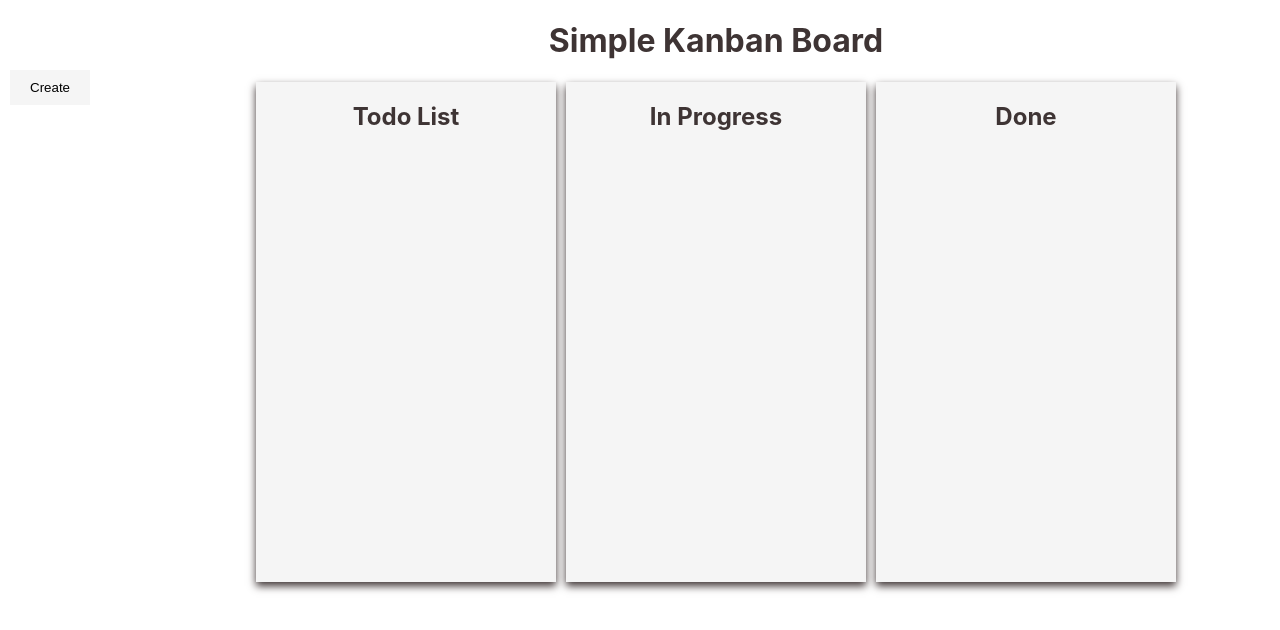
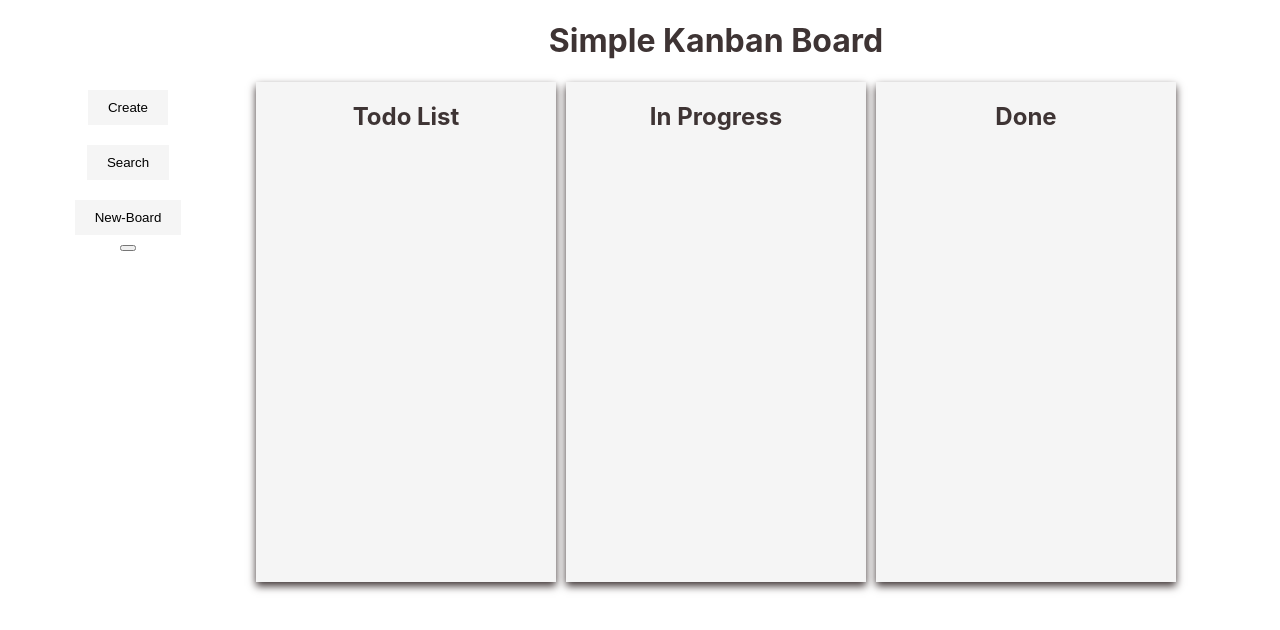
Before and after one commit to Preciousnnebuogor/Kanban-Board, a React (Create React App) app: page / in a window 1280 px wide. Shown: the top 630 px of the page. Built offline with nearby package versions, Linux system fonts and the light colour scheme.

Commit message:
added work.jsx

```diff
--- a/src/App.css
+++ b/src/App.css
@@ -55,6 +55,7 @@ body {
   border: none;
   padding: 10px 20px;
   margin: 10px;
+  cursor: pointer;
 }
 .sec-content {
   position: fixed;
@@ -119,6 +120,13 @@ body {
   background-color: #1e1e1e;
   color: #fff;
 }
+.side-bar{
+  display: flex;
+  justify-content: center;
+  align-items: center;
+  flex-direction: column;
+  margin-top: 20px;
+}
 
 @media (max-width: 768px) {
   .content {
--- a/src/App.js
+++ b/src/App.js
@@ -2,13 +2,15 @@
 import './App.css';
 import Home from './components/home';
 import Home2 from './components/home2';
+import Work from './components/work';
 
 
 function App() {
   return (
     <div className="App">
     {/* <Home/> */}
-    <Home2/>
+    {/* <Home2/> */}
+    <Work/>
 
     </div>
   );
--- /dev/null
+++ b/src/components/work.jsx
@@ -0,0 +1,148 @@
+import { useState } from "react";
+
+export default function Work() {
+    const [showTextarea, setTextareaShow] = useState(false);
+    const [getText, setGetText] = useState("");
+    const [edit, setEdit] = useState(false)
+  const [cardList, setCardList] = useState([
+    // { id: 1, text: "Card one", column: "todo" },
+    // { id: 2, text: "Card two", column: "inProgress" },
+    // { id: 3, text: "Card three", column: "done" },
+  ]);
+
+  const [draggedCardId, setDraggedCardId] = useState(null);
+
+  function handleDragStart(id) {
+    setDraggedCardId(id); // Save the id of the card being dragged
+  }
+
+  function handleDrop(columnParm) {
+    setCardList((prevCards) => {
+      return prevCards.map((card) => {
+        if (card.id === draggedCardId) {
+          // Manually update only the column of the dragged card
+          return {
+            id: card.id,
+            text: card.text,
+            column: columnParm,
+          };
+        } else {
+          return card;
+        }
+      });
+    });
+
+    setDraggedCardId(null); // Reset after drop
+  }
+
+  function allowDrop(e) {
+    e.preventDefault(); // Allow the card to be dropped
+  }
+
+  function handleClick() {
+    setTextareaShow(true);
+  }
+  function closeClick() {
+    setTextareaShow(false);
+  }
+
+  function addCard() {
+   if(getText.trim() === "")return
+   const newCard = {
+    id: cardList.length + 1,
+    text: getText,
+    column: 'todo'
+   }
+   setCardList([...cardList, newCard])
+   setGetText("")
+   setTextareaShow(false);
+  }
+  function deleteButton(id){
+    setCardList(cardList.filter((card)=>card.id !== id))
+  }
+  function handleEdit(){
+   if(edit){
+    setEdit(true)
+   } else{
+    setEdit(false)
+   }
+  }
+
+  return (
+    <div style={{ display: "flex" }}>
+      <div style={{ width: "20%", marginTop: "60px" }}>
+        <div className="side-bar">
+          <button onClick={handleClick} className="input-butt">
+            Create
+          </button>
+          <button onClick={handleEdit} className="input-butt">
+            Search
+          </button>
+          <button className="input-butt">New-Board</button>
+          <button></button>
+
+          {showTextarea && (
+            <div className="sec-content">
+              <div className="icons">
+                <button onClick={closeClick}>close</button>
+                <button onClick={addCard}>Add</button>
+              </div>
+              <textarea
+                className="textarea"
+                onChange={(e) => setGetText(e.target.value)}
+                value={getText}
+              />
+            </div>
+          )}
+        </div>
+      </div>
+
+      <div className="container">
+        <h1 className="text-h1">Simple Kanban Board</h1>
+
+        <div className="content">
+          {/* Loop through columns dynamically */}
+          {["todo", "inProgress", "done"].map((section) => (
+            <div
+              className="board"
+              key={section}
+              onDragOver={allowDrop}
+              onDrop={() => handleDrop(section)}
+            >
+              <h2 className="text-h2">
+                {section === "todo"
+                  ? "Todo List"
+                  : section === "inProgress"
+                  ? "In Progress"
+                  : "Done"}
+              </h2>
+
+              {/* Loop through and render only the cards that belong to this column */}
+              {cardList
+                .filter((card) => card.column === section)
+                .map((card) => (
+                  <div
+                    className="card"
+                    key={card.id}
+                    draggable="true"
+                    onDragStart={() => handleDragStart(card.id)}
+                  >
+                    <div className="displayCard">
+                      {card.text}
+                      <button
+                        onClick={() => deleteButton(card.id)}
+                        className="displayCard-butt"
+                      >
+                        X
+                      </button>
+                      <button>✏️</button>
+                    </div>
+                  </div>
+                ))}
+            </div>
+          ))}
+        </div>
+      </div>
+    </div>
+  );
+}
```
